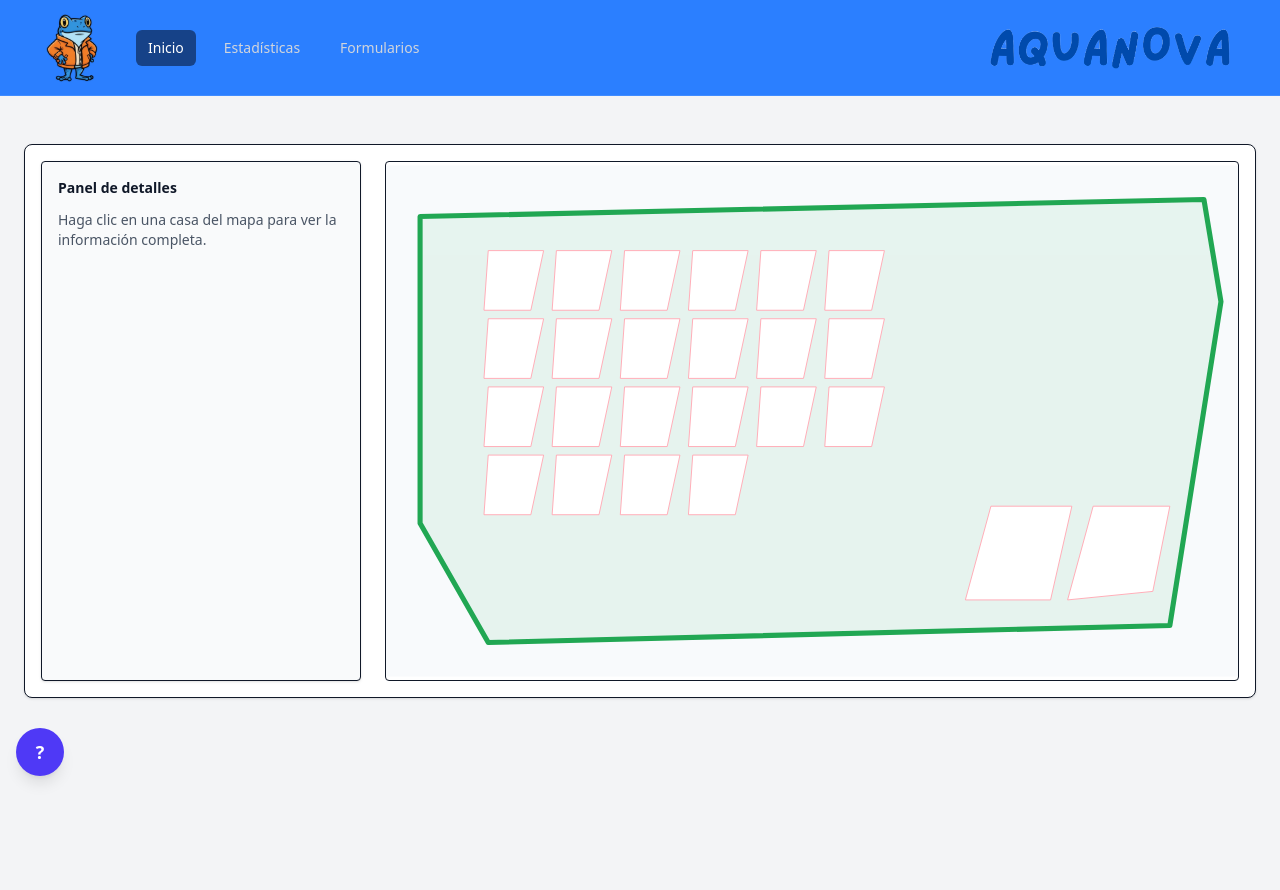
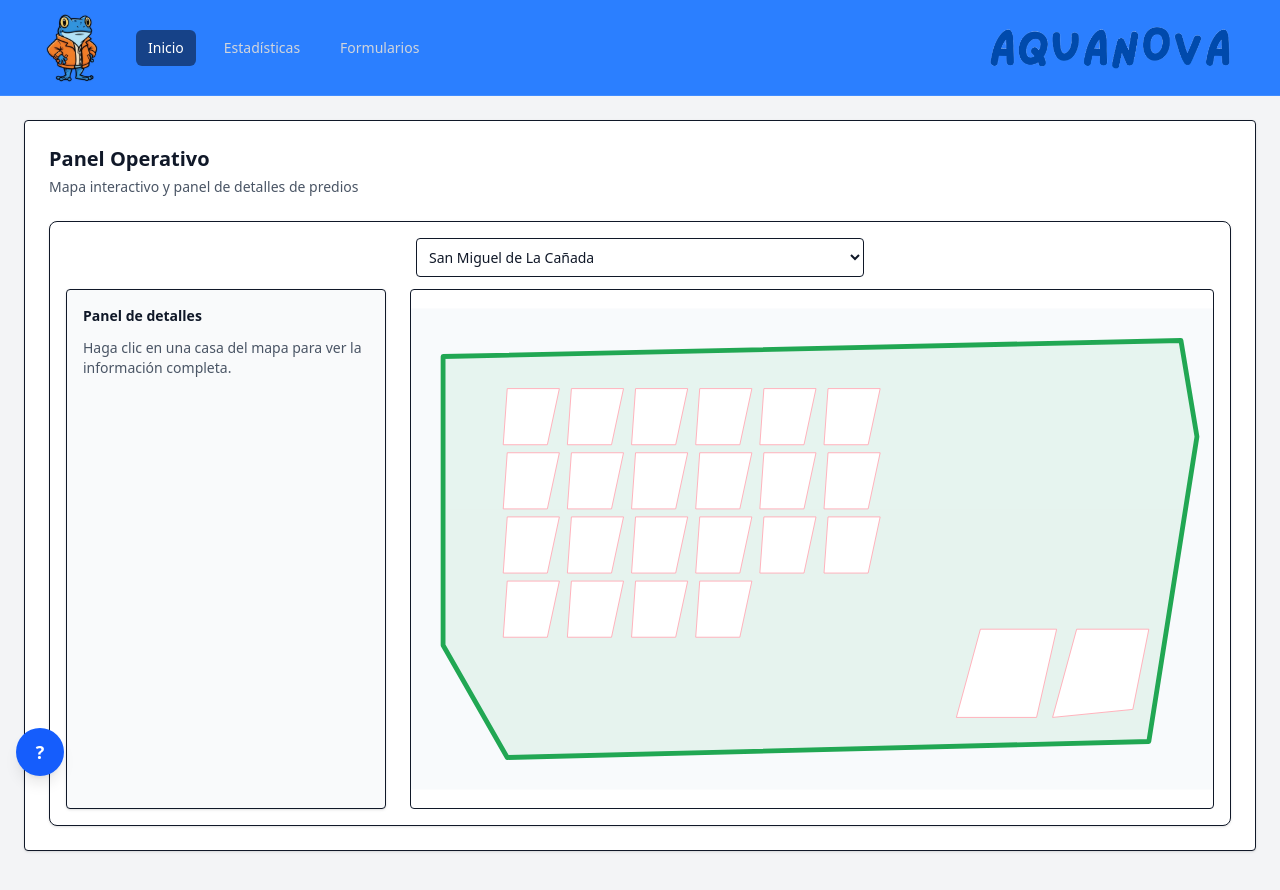
Before and after one commit to faridardila/hackaton-acueducto, a React (Vite) app in the folder frontend/: page / in a window 1280 px wide. Shown: the top 890 px of the page. Built offline with nearby package versions, Linux system fonts and the light colour scheme.

Commit message:
Add neighborhood selector and enhance dashboard and statistics UI

```diff
--- a/frontend/src/Components/OperatorView/Dashboard.jsx
+++ b/frontend/src/Components/OperatorView/Dashboard.jsx
@@ -1,6 +1,7 @@
 // @ts-nocheck
 import React, { useState, useRef, useEffect } from 'react'
 import { BellIcon, ChartBarIcon, UserGroupIcon, UserPlusIcon } from '@heroicons/react/24/outline'
+import neighborhoods from '../../data/neighborhoods'
 import Statistics from './Statistics.jsx'
 import Forms from './Forms.jsx'
 
@@ -27,6 +28,7 @@ function StatCard(props) {
 
 function Dashboard() {
     const mapRef = useRef(null)
+    const [selectedNeighborhood, setSelectedNeighborhood] = useState('san_miguel')
     const [hovered, setHovered] = useState(null)
     const [hoverPos, setHoverPos] = useState({ x: 0, y: 0 })
     const [selected, setSelected] = useState(null)
@@ -192,6 +194,13 @@ function Dashboard() {
     return (
         <div className="min-h-screen bg-gray-100 text-gray-900 p-6">
                     <main className="mx-auto max-w-7xl">
+                        <div className="p-6 bg-white rounded shadow-sm border">
+                            <div className="flex items-center justify-between mb-6">
+                                <div>
+                                    <h2 className="text-xl font-semibold">Panel Operativo</h2>
+                                    <p className="text-sm text-gray-600 mt-1">Mapa interactivo y panel de detalles de predios</p>
+                                </div>
+                            </div>
                                 {route === '#estadisticas' ? (
                                     <Statistics />
                                         ) : route === '#formularios' ? (
@@ -199,6 +208,20 @@ function Dashboard() {
                                 ) : (
                             // default: interactive map
                             <section className="mt-6 rounded-lg bg-white p-4 shadow-sm border">
+                                {/* Neighborhood selector (centered dropdown) */}
+                                <div className="mb-3 flex justify-center">
+                                    <div className="w-full max-w-md">
+                                        <label className="sr-only">Seleccionar barrio</label>
+                                        <div className="relative">
+                                            <select value={selectedNeighborhood} onChange={(e) => setSelectedNeighborhood(e.target.value)} className="block w-full p-2 border rounded text-sm">
+                                                {neighborhoods.map(n => (
+                                                    <option key={n.id} value={n.id}>{n.name}</option>
+                                                ))}
+                                            </select>
+                                            {/* arrow removed per request */}
+                                        </div>
+                                    </div>
+                                </div>
                                 <div className="flex gap-6">
                                     <aside className="w-80 rounded border p-4 bg-gray-50 shadow-sm">
                                         <h3 className="text-sm font-semibold">Panel de detalles</h3>
@@ -260,14 +283,28 @@ function Dashboard() {
                                                             {comments[selected.id] ? (
                                                                 <div className="space-y-2">
                                                                     <div className="text-sm text-gray-700">{comments[selected.id]}</div>
-                                                                    <div className="flex gap-2">
-                                                                        <button onClick={startEdit} className="inline-block px-3 py-1 text-sm bg-indigo-600 text-white rounded">Editar comentario</button>
-                                                                        <button onClick={deleteComment} className="inline-block px-3 py-1 text-sm bg-red-600 text-white rounded">Eliminar comentario</button>
+                                                                    <div className="flex items-center gap-3">
+                                                                        {/* Primary-looking pill (keeps label, styled like the green preview pill) */}
+                                                                        <button onClick={() => {}} className="inline-flex items-center gap-2 px-4 py-2 text-sm rounded-md bg-emerald-50 text-emerald-700 border border-emerald-100">
+                                                                            {/* eye icon */}
+                                                                            <svg className="w-4 h-4 text-emerald-700" viewBox="0 0 24 24" fill="none" xmlns="http://www.w3.org/2000/svg" aria-hidden="true"><path d="M12 5C7 5 3.3 8.1 2 12c1.3 3.9 5 7 10 7s8.7-3.1 10-7c-1.3-3.9-5-7-10-7z" stroke="currentColor" strokeWidth="1.2" strokeLinecap="round" strokeLinejoin="round"/><circle cx="12" cy="12" r="2" stroke="currentColor" strokeWidth="1.2" strokeLinecap="round" strokeLinejoin="round"/></svg>
+                                                                            <span>Vista previa</span>
+                                                                        </button>
+
+                                                                        {/* small blue square edit */}
+                                                                        <button onClick={startEdit} title="Editar comentario" className="inline-flex items-center justify-center w-10 h-10 rounded-md bg-blue-50 text-blue-600 border border-blue-100 shadow-sm">
+                                                                            <svg className="w-4 h-4" viewBox="0 0 20 20" fill="none" xmlns="http://www.w3.org/2000/svg" aria-hidden="true"><path d="M4 13.5V16h2.5L15.8 6.7l-2.5-2.5L4 13.5z" stroke="currentColor" strokeWidth="1.2" strokeLinecap="round" strokeLinejoin="round"/></svg>
+                                                                        </button>
+
+                                                                        {/* small red square delete */}
+                                                                        <button onClick={deleteComment} title="Eliminar comentario" className="inline-flex items-center justify-center w-10 h-10 rounded-md bg-red-50 text-red-600 border border-red-100 shadow-sm">
+                                                                            <svg className="w-4 h-4" viewBox="0 0 20 20" fill="none" xmlns="http://www.w3.org/2000/svg" aria-hidden="true"><path d="M6 7h8M8 7v8m4-8v8M7 7l1-3h4l1 3" stroke="currentColor" strokeWidth="1.2" strokeLinecap="round" strokeLinejoin="round"/></svg>
+                                                                        </button>
                                                                     </div>
                                                                 </div>
                                                             ) : (
                                                                 <div className="flex gap-2">
-                                                                    <button onClick={startCreate} className="inline-block px-3 py-1 text-sm bg-emerald-600 text-white rounded">Crear comentario</button>
+                                                                    <button onClick={startCreate} className="inline-flex items-center gap-2 px-4 py-2 text-sm rounded-md bg-emerald-50 text-emerald-700 border border-emerald-100">Crear comentario</button>
                                                                 </div>
                                                             )}
                                                         </div>
@@ -288,7 +325,12 @@ function Dashboard() {
                                             <rect x="0" y="0" width="1000" height="600" fill="#f8fafc" />
                                             <polygon points={boundary.points} fill="#16a34a" fillOpacity={0.08} stroke="#16a34a" strokeWidth="6" strokeLinejoin="round" strokeLinecap="round" opacity="0.95" />
 
-                                            {houses.map((h) => {
+                                            {/* Filter houses by selected neighborhood if provided */}
+                                            {(
+                                                selectedNeighborhood ? (
+                                                    (neighborhoods.find(n => n.id === selectedNeighborhood)?.houses || [])
+                                                ) : houses
+                                            ).map((h) => {
                                                 const isHovered = hovered?.id === h.id
                                                 const isSelected = selected?.id === h.id
                                                 return (
@@ -334,14 +376,15 @@ function Dashboard() {
                                 </div>
                             </section>
                         )}
-                    </main>
+                </div>
+            </main>
 
-            {/* Floating help button (bottom-left) and manual popup */}
+        {/* Floating help button (bottom-left) and manual popup */}
             <div>
                 <button
                     onClick={() => setHelpOpen(true)}
                     aria-label="Ayuda"
-                    className="fixed left-4 bottom-6 z-50 h-12 w-12 rounded-full bg-indigo-600 text-white shadow-lg flex items-center justify-center hover:bg-indigo-700"
+                    className="fixed left-4 bottom-6 z-50 h-12 w-12 rounded-full bg-blue-600 text-white shadow-lg flex items-center justify-center hover:bg-blue-700"
                 >
                     <span className="text-lg font-bold">?</span>
                 </button>
--- a/frontend/src/Components/OperatorView/Statistics.jsx
+++ b/frontend/src/Components/OperatorView/Statistics.jsx
@@ -230,17 +230,24 @@ export default function Statistics() {
   return (
     <div className="min-h-screen bg-gray-50 p-6">
       <main className="mx-auto max-w-7xl">
+        <div className="p-6 bg-white rounded shadow-sm border">
+          <div className="flex items-center justify-between mb-6">
+            <div>
+              <h2 className="text-xl font-semibold">Estadísticas</h2>
+              <p className="text-sm text-gray-600 mt-1">Visión general y análisis por barrio y por predio</p>
+            </div>
+          </div>
         {/* Tabs */}
         <div className="mb-4 flex items-center gap-4">
           <button
             onClick={() => setTab('predios')}
-            className={`px-3 py-1 rounded ${tab === 'predios' ? 'bg-indigo-600 text-white' : 'bg-white border'}`}
+            className={`px-3 py-1 rounded-lg ${tab === 'predios' ? 'bg-blue-600 text-white' : 'bg-white border'}`}
           >
             Estadísticas - Predios
           </button>
           <button
             onClick={() => setTab('formularios')}
-            className={`px-3 py-1 rounded ${tab === 'formularios' ? 'bg-indigo-600 text-white' : 'bg-white border'}`}
+            className={`px-3 py-1 rounded-lg ${tab === 'formularios' ? 'bg-blue-600 text-white' : 'bg-white border'}`}
           >
             Estadísticas - Formularios
           </button>
@@ -508,6 +515,7 @@ export default function Statistics() {
             </div>
           </section>
         )}
+          </div>
       </main>
     </div>
   )
```
Also changed, not shown: frontend/src/Components/OperatorView/NeighborhoodCard.jsx (added).
